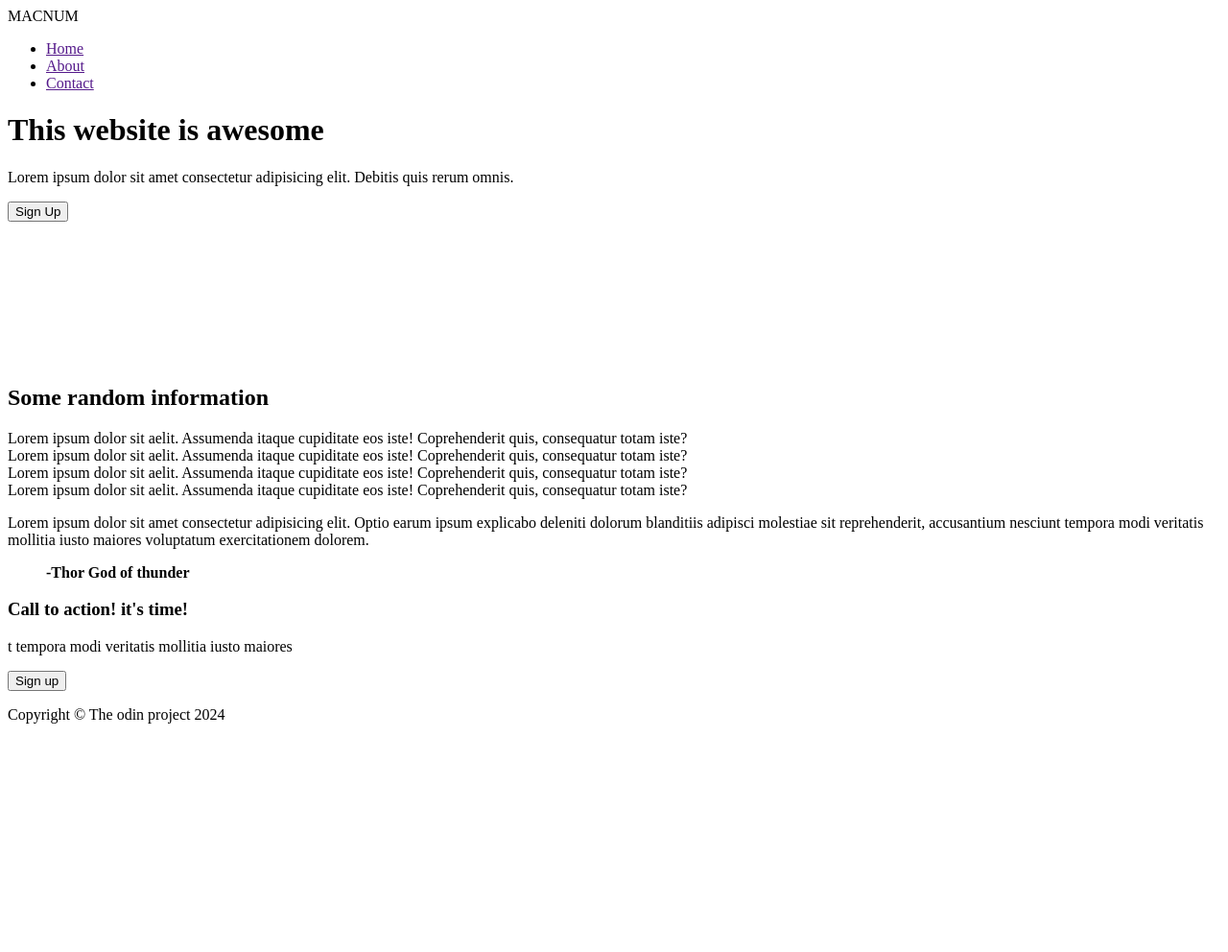
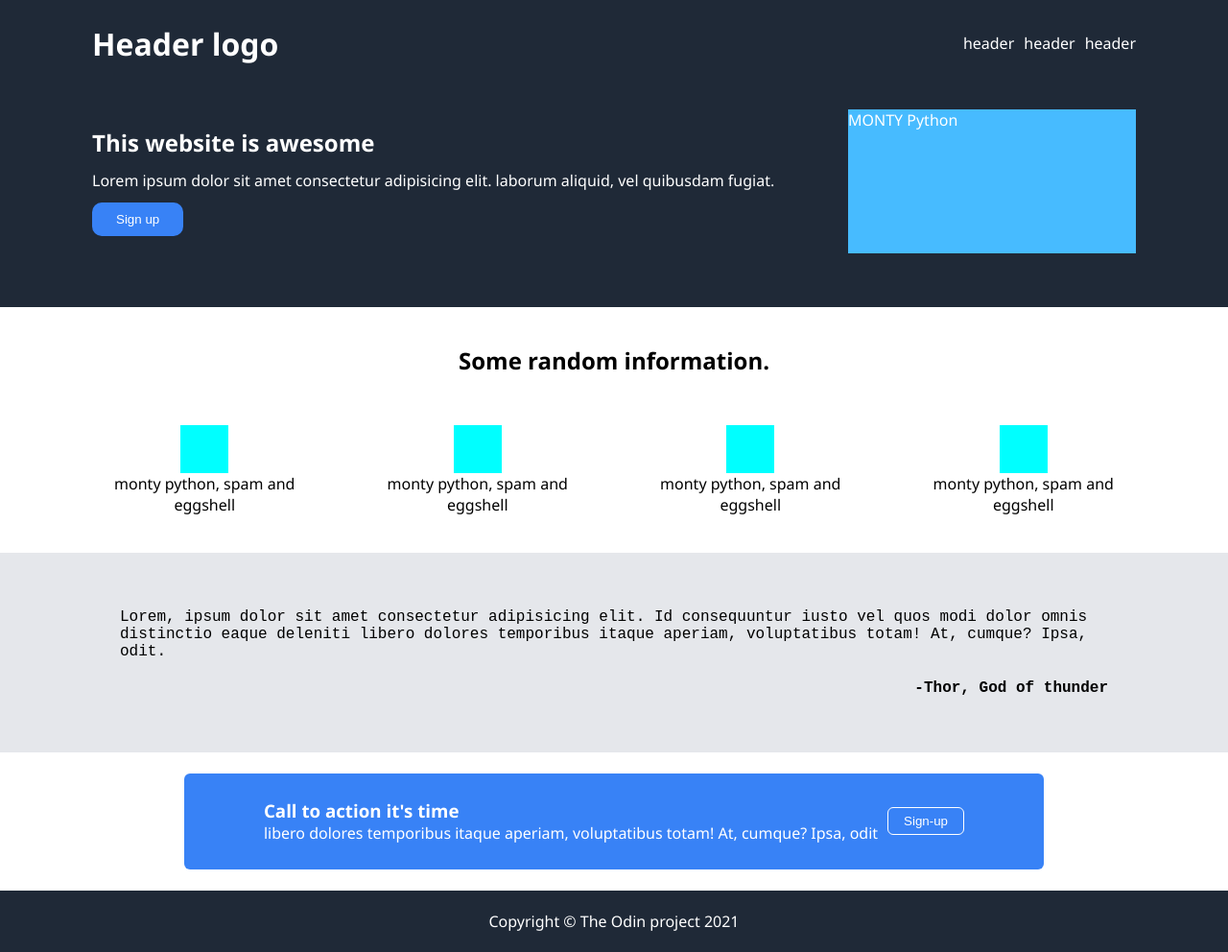
Before and after one commit to macnum/my-landing-page, a plain HTML site: page index.html in a window 1280 px wide. Shown: the whole page at 96% size. Before the commit the page ends 800 px from the top, so only its background shows below. Drawn offline with Linux system fonts and the light colour scheme.

Commit message:
Feat: Add basic webpage

```diff
--- a/index.html
+++ b/index.html
@@ -3,77 +3,84 @@
 <head>
 	<meta charset="UTF-8">
 	<meta name="viewport" content="width=device-width, initial-scale=1.0">
-	<title>MACNUM</title>
+	<title>Document</title>
+	<link rel="stylesheet" href="styles/index.css">
 </head>
 <body>
-	<div class="flex-container">
-		<header>
-			<nav class="nav-container">
-				<div class="logo">MACNUM</div>
-				<div class="links">
+	<header >
+		<div class="container">
+			<div class="nav-container">
+				<h1 class="logo">Header logo</h1>
+				<nav class="navbar">
 					<ul>
-						<li class="nav-item"><a href="">Home</a></li>
-						<li class="nav-item"><a href="">About</a></li>
-						<li class="nav-item"><a href="">Contact</a></li>
+						<li class="nav-item">header</li>
+						<li class="nav-item">header</li>
+						<li class="nav-item">header</li>
 					</ul>
+				</nav>
 			</div>
-			</nav>
-			<div class="preview">
-				<div class="top-content">
-					<h1>This website is awesome</h1>
-					<p>Lorem ipsum dolor sit amet consectetur adipisicing elit. Debitis quis rerum omnis.</p>
-					<button>Sign Up</button>
+			<div class="title">
+				<div class="text">
+					<h2>This website is awesome</h2>
+					<p>Lorem ipsum dolor sit amet consectetur adipisicing elit. laborum aliquid, vel quibusdam fugiat.</p>
+					<div class="menu-button">
+						<button class="sign">Sign up</button>
 					</div>
-				<div class="media">
-					<div class="images" style="width: 300px; height: 150px;"></div>
+				</div>
+				<div class="img-box">
+					<p>MONTY Python</p>
+				</div>
+
 			</div>
 		</div>
 	</header>
-
-		<section class="main">
-			<h2>Some random information</h2>
-			<div class="square">
-				<div class="box">
-					<div class="image" style="width: 50px;"></div>
-					<div class="text">Lorem ipsum dolor sit aelit. Assumenda itaque cupiditate eos iste! Coprehenderit quis, consequatur totam iste?</div>
-
+	<section class="photo-section">
+		<div class="container">
+			<h2>Some random information.</h2>
+		    <div class="photo-grid-container">
+				<div class="photo-grid">
+					<div class="photo-grid-item"></div>
+					<p>monty python, spam and eggshell</p>
 				</div>
-				<div class="box">
-					<div class="image" style="width: 50px;"></div>
-					<div class="text">Lorem ipsum dolor sit aelit. Assumenda itaque cupiditate eos iste! Coprehenderit quis, consequatur totam iste?</div>
-
+				<div class="photo-grid">
+					<div class="photo-grid-item"></div>
+					<p>monty python, spam and eggshell</p>
 				</div>
-				<div class="box">
-					<div class="image" style="width: 50px;"></div>
-					<div class="text">Lorem ipsum dolor sit aelit. Assumenda itaque cupiditate eos iste! Coprehenderit quis, consequatur totam iste?</div>
-
+				<div class="photo-grid">
+					<div class="photo-grid-item"></div>
+					<p>monty python, spam and eggshell</p>
 				</div>
-				<div class="box">
-					<div class="image" style="width: 50px;"></div>
-					<div class="text">Lorem ipsum dolor sit aelit. Assumenda itaque cupiditate eos iste! Coprehenderit quis, consequatur totam iste?</div>
-
+				<div class="photo-grid">
+					<div class="photo-grid-item"></div>
+					<p>monty python, spam and eggshell</p>
 				</div>
 			</div>
-		</section>
-		<article class="article">
-			<p>Lorem ipsum dolor sit amet consectetur adipisicing elit. Optio earum ipsum explicabo deleniti dolorum blanditiis adipisci molestiae sit reprehenderit, accusantium nesciunt tempora modi veritatis mollitia iusto maiores voluptatum exercitationem dolorem.</p>
-			<blockquote><strong>-Thor God of thunder</strong></blockquote>
-		</article>
-		<section class="bottom-content">
-			<div class="rec">
-				<div class="box action">
-					<h3>Call to action! it's time!</h3>
-					<p>t tempora modi veritatis mollitia iusto maiores </p>
 		</div>
 
-				<button>Sign up</button>
+	</section>
+	<article>
+		<div class="container text-center">
+			<p>Lorem, ipsum dolor sit amet consectetur adipisicing elit. Id consequuntur iusto vel quos modi dolor omnis distinctio eaque deleniti libero dolores temporibus itaque aperiam, voluptatibus totam! At, cumque? Ipsa, odit.</p>
+			<blockquote><strong>-Thor, God of thunder</strong></blockquote>
+		</div>
+	</article>
+	<section class="text-section">
+		<div class="container action">
+		<div class="text-action">
+			<h3>Call to action it's time</h3>
+			<p>libero dolores temporibus itaque aperiam, voluptatibus totam! At, cumque? Ipsa, odit</p>
+		</div>
+		<button class="sign-up">
+			Sign-up
+		</button>
 		</div>
 	</section>
 	<footer>
-			<p>Copyright &copy; The odin project 2024</p>
+		<div class="container">
+		<p>Copyright &copy; The Odin project 2021</p>
+	    </div>
 	</footer>
 
-	</div>
 
 </body>
 </html>
--- a/styles/index.css
+++ b/styles/index.css
@@ -0,0 +1,160 @@
+html {
+	box-sizing: border-box;
+}
+*, *:before, *:after {
+	margin: 0;
+	padding: 0;
+	box-sizing: inherit;
+
+}
+
+
+body {
+	font-family: 'Segoe UI', Tahoma, Geneva, Verdana, sans-serif;
+	background-color: #fff;
+	display: flex;
+	flex-direction: column;
+
+}
+header {
+	height: 20em;
+}
+header, footer {
+	background-color: #1f2937;
+	color: #fff;
+	display: flex;
+	flex-direction: column;
+	align-items: center;
+
+}
+ footer, section, article {
+	display: flex;
+	align-items: center;
+	justify-content: center;
+}
+li {
+	list-style-type: none;
+}
+
+.container {
+	display: flex;
+	justify-content:space-around;
+	align-items: center;
+	flex-direction: column;
+	width: 85%;
+	height: 90%;
+}
+.nav-container {
+	display: flex;
+	justify-content:space-between;
+	align-items: center;
+	width: 100%;
+}
+nav {
+	display: flex;
+}
+ul {
+	display: flex;
+	gap: 10px
+	;
+}
+
+.img-box {
+	margin-left: auto;
+	width: 300px;
+	height: 150px;
+	background-color: rgb(71, 187, 255);
+	flex-shrink: 0;
+}
+
+.title{
+	display: flex;
+	width: 100%;
+	justify-content: space-between;
+}
+.title .text {
+	display: flex;
+	flex-direction: column;
+	justify-content: center;
+	gap: 12px;
+}
+
+.menu-button button {
+	border-radius: 10px;
+	padding: 10px 25px;
+}
+.photo-section	 {
+	background-color: #fff;
+	height: 16rem;
+	display: flex;
+}
+.photo-grid {
+	display: flex;
+	flex-direction: column;
+	justify-content: center;
+	align-items: center;
+
+
+}
+.photo-grid-container  {
+	display: flex;
+	text-align: center;
+	gap: 50px;
+
+}
+.photo-grid-item {
+
+	background-color: aqua;
+	width: 50px;
+	height: 50px;
+}
+article {
+	height: 13em;
+	background-color: #e5e7eb;
+}
+.text-section {
+	height: 9em;
+}
+
+footer {
+	height: 4rem;
+}
+blockquote {
+	align-self: flex-end;
+}
+.text-center {
+	display: flex;
+	justify-content: center;
+	flex-direction: column;
+	align-items: center;
+	gap: 20px;
+	font-family: 'Courier New', Courier, monospace;
+	padding: 29px;
+}
+.action {
+	padding: 10px;
+	color: #fff;
+	background-color: #3882f6;
+	width: 70%;
+	height: 70%;
+	border-radius: 6px;
+	gap: 10px;
+	flex-direction: row;
+	justify-content: center;
+	align-items: center;
+}
+.sign-up {
+	width: 80px;
+	flex-shrink: 0;
+	border-radius: 6px;
+	outline: none;
+	padding: 6px;
+	border: 1px  #fff solid;
+	background-color: #3882f6;
+	color: #fff;
+}
+.sign {
+	background-color: #3882f6;
+	color: #fff;
+	border: 0px;
+}
```
Lines whose indentation alone changed are shown as unchanged.
